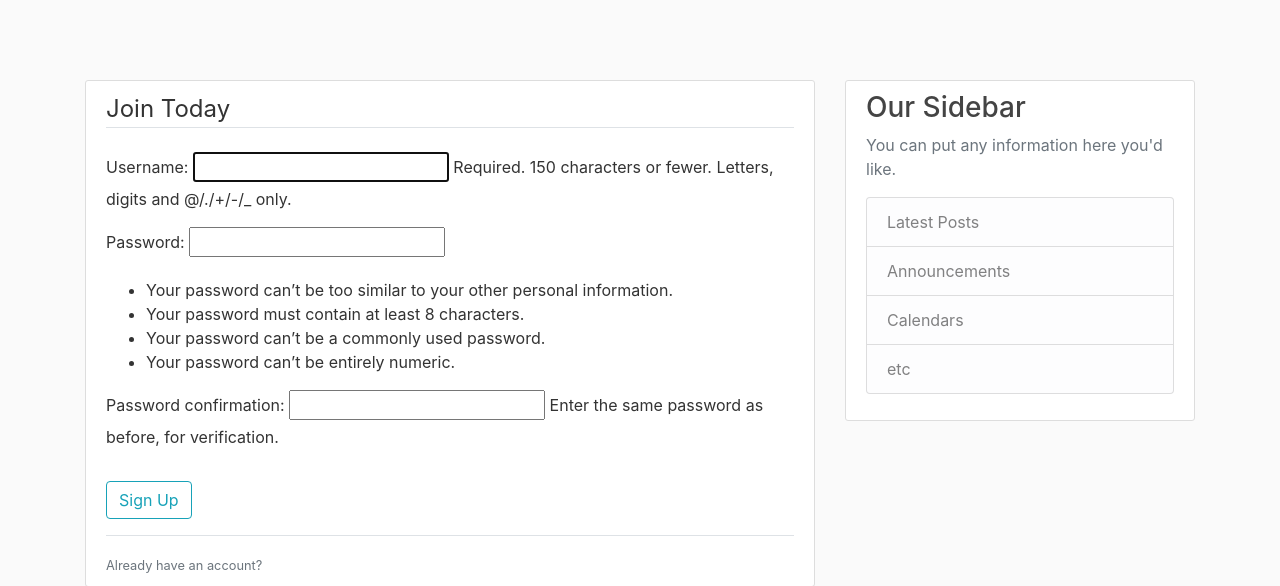
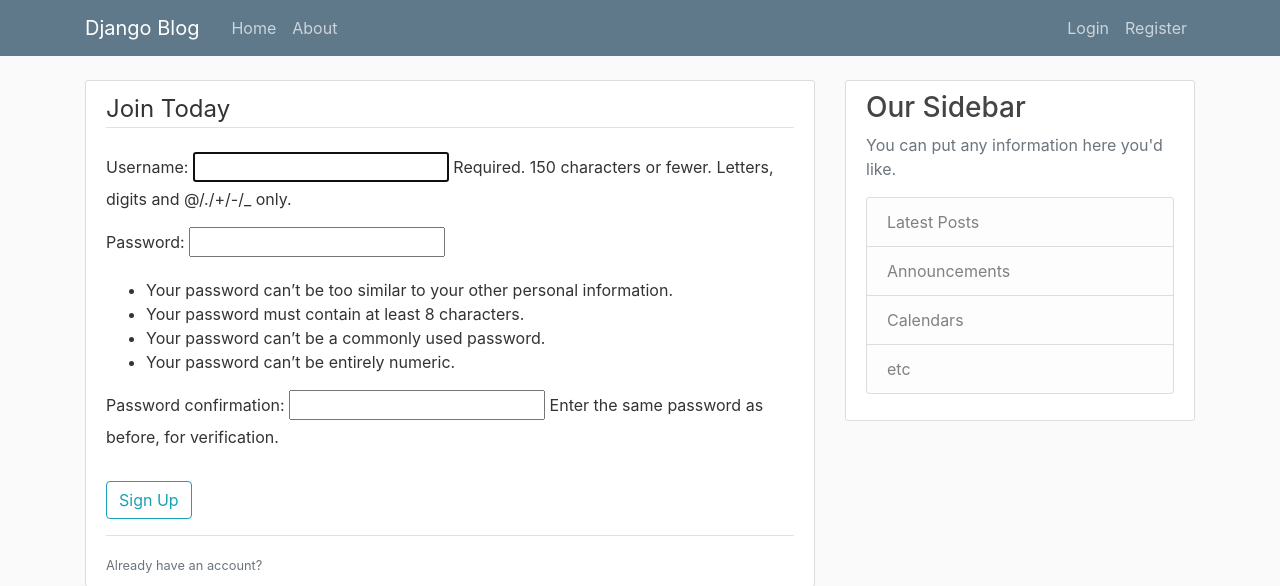
Before and after one commit to BronzeKnuckles/DjangoProjectBlog, a Django app: page /register/ in a window 1280 px wide. Shown: the top 586 px of the page. Run offline with Django 3.2, Linux system fonts and the light colour scheme; some libraries are stand-ins or nearby versions.

Commit message:
4th commit

```diff
--- a/blog/templates/blog/base.html
+++ b/blog/templates/blog/base.html
@@ -2,25 +2,47 @@
 <!DOCTYPE html>
 <html>
 <head>
+
     <!-- Required meta tags -->
     <meta charset="utf-8">
     <meta name="viewport" content="width=device-width, initial-scale=1, shrink-to-fit=no">
 
     <!-- Bootstrap CSS -->
-    <link rel="stylesheet" href="https://stackpath.bootstrapcdn.com/bootstrap/4.4.1/css/bootstrap.min.css" integrity="sha384-Vkoo8x4CGsO3+Hhxv8T/Q5PaXtkKtu6ug5TOeNV6gBiFeWPGFN9MuhOf23Q9Ifjh" crossorigin="anonymous">
-    <link rel="stylesheet" type="text/css" href="{% static 'blog/main.css'%}">
+    <link rel="stylesheet" href="https://maxcdn.bootstrapcdn.com/bootstrap/4.0.0/css/bootstrap.min.css" integrity="sha384-Gn5384xqQ1aoWXA+058RXPxPg6fy4IWvTNh0E263XmFcJlSAwiGgFAW/dAiS6JXm" crossorigin="anonymous">
+
+    <link rel="stylesheet" type="text/css" href="{% static 'blog/main.css' %}">
+
+    {% if title %}
+        <title>Django Blog - {{ title }}</title>
+    {% else %}
+        <title>Django Blog</title>
+    {% endif %}
 </head>
 <body>
+    <header class="site-header">
+      <nav class="navbar navbar-expand-md navbar-dark bg-steel fixed-top">
+        <div class="container">
+          <a class="navbar-brand mr-4" href="{% url 'blog-home' %}">Django Blog</a>
+          <button class="navbar-toggler" type="button" data-toggle="collapse" data-target="#navbarToggle" aria-controls="navbarToggle" aria-expanded="false" aria-label="Toggle navigation">
+          <span class="navbar-toggler-icon"></span>
+          </button>
+          <div class="collapse navbar-collapse" id="navbarToggle">
+            <div class="navbar-nav mr-auto">
+              <a class="nav-item nav-link" href="{% url 'blog-home' %}">Home</a>
+              <a class="nav-item nav-link" href="{% url 'blog-about' %}">About</a>
+            </div>
+            <!-- Navbar Right Side -->
+            <div class="navbar-nav">
+              <a class="nav-item nav-link" href="#">Login</a>
+              <a class="nav-item nav-link" href="#">Register</a>
+            </div>
+          </div>
+        </div>
+      </nav>
+    </header>
     <main role="main" class="container">
       <div class="row">
         <div class="col-md-8">
-            {% if messages %}
-              {% for message in messages %}
-              <div class = 'alert alert-{{ message.tags }}'>
-                {{ message }}
-              </div>
-              {% endfor %}
-            {% endif %}
           {% block content %}{% endblock %}
         </div>
         <div class="col-md-4">
@@ -39,11 +61,10 @@
       </div>
     </main>
 
-
     <!-- Optional JavaScript -->
     <!-- jQuery first, then Popper.js, then Bootstrap JS -->
-    <script src="https://code.jquery.com/jquery-3.4.1.slim.min.js" integrity="sha384-J6qa4849blE2+poT4WnyKhv5vZF5SrPo0iEjwBvKU7imGFAV0wwj1yYfoRSJoZ+n" crossorigin="anonymous"></script>
-    <script src="https://cdn.jsdelivr.net/npm/popper.js@1.16.0/dist/umd/popper.min.js" integrity="sha384-Q6E9RHvbIyZFJoft+2mJbHaEWldlvI9IOYy5n3zV9zzTtmI3UksdQRVvoxMfooAo" crossorigin="anonymous"></script>
-    <script src="https://stackpath.bootstrapcdn.com/bootstrap/4.4.1/js/bootstrap.min.js" integrity="sha384-wfSDF2E50Y2D1uUdj0O3uMBJnjuUD4Ih7YwaYd1iqfktj0Uod8GCExl3Og8ifwB6" crossorigin="anonymous"></script>
+    <script src="https://code.jquery.com/jquery-3.2.1.slim.min.js" integrity="sha384-KJ3o2DKtIkvYIK3UENzmM7KCkRr/rE9/Qpg6aAZGJwFDMVNA/GpGFF93hXpG5KkN" crossorigin="anonymous"></script>
+    <script src="https://cdnjs.cloudflare.com/ajax/libs/popper.js/1.12.9/umd/popper.min.js" integrity="sha384-ApNbgh9B+Y1QKtv3Rn7W3mgPxhU9K/ScQsAP7hUibX39j7fakFPskvXusvfa0b4Q" crossorigin="anonymous"></script>
+    <script src="https://maxcdn.bootstrapcdn.com/bootstrap/4.0.0/js/bootstrap.min.js" integrity="sha384-JZR6Spejh4U02d8jOt6vLEHfe/JQGiRRSQQxSfFWpi1MquVdAyjUar5+76PVCmYl" crossorigin="anonymous"></script>
 </body>
 </html>
```
Lines whose indentation alone changed are shown as unchanged.
